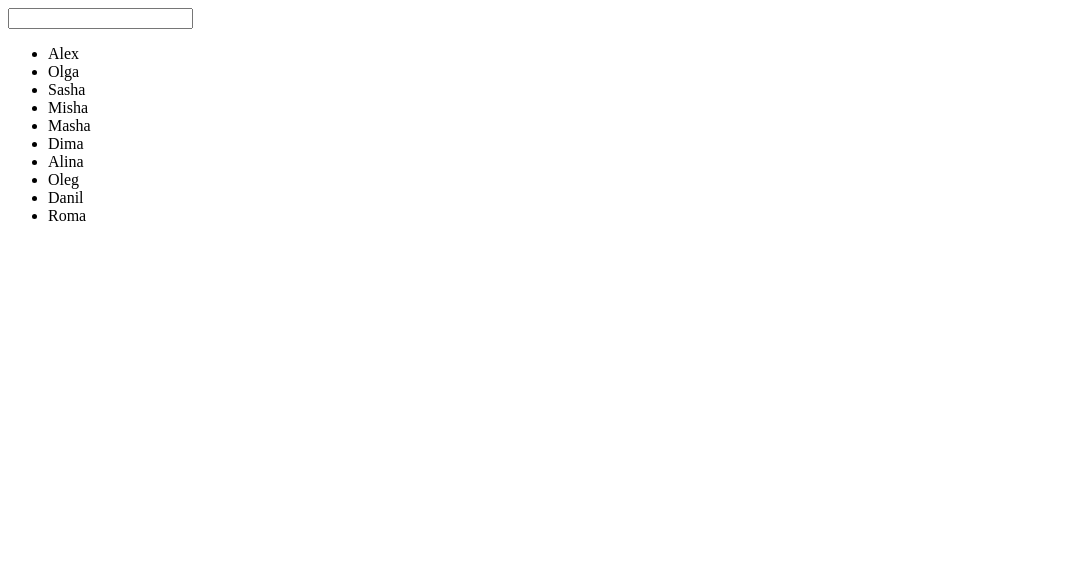
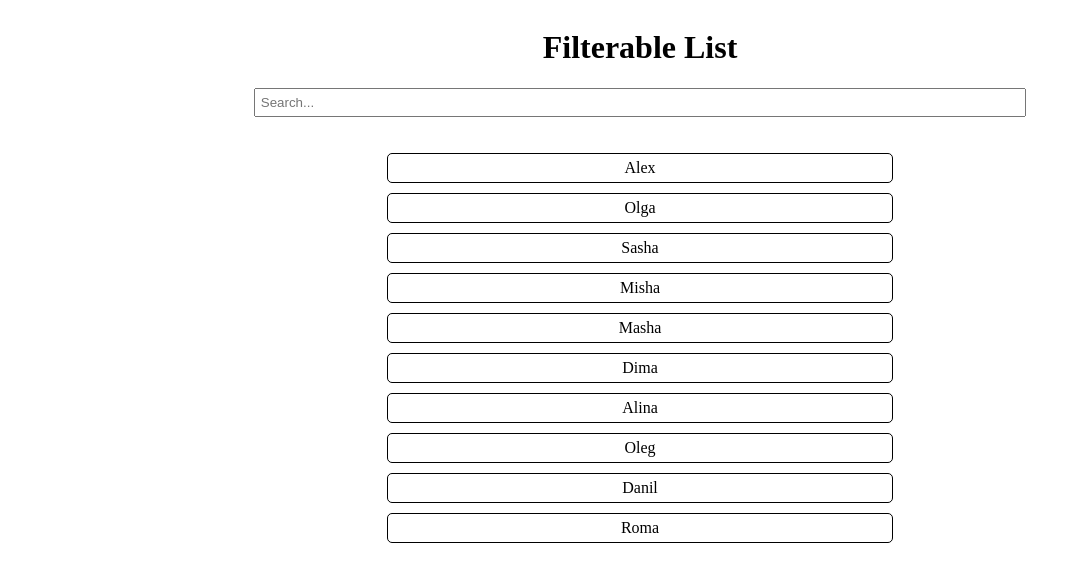
Before and after one commit to LVSTDVNCE/NeoflexSecondTask, a plain HTML site: page SearchAndFilter/index.html in a window 1280 px wide. Shown: the whole page, without its empty margins (0-1081 px from the left). Drawn offline with Linux system fonts and the light colour scheme.

Commit message:
search & filter done

```diff
--- a/SearchAndFilter/index.html
+++ b/SearchAndFilter/index.html
@@ -4,12 +4,14 @@
 <head>
   <meta charset="UTF-8">
   <meta name="viewport" content="width=device-width, initial-scale=1.0">
+  <link rel="stylesheet" href="./css/styles.css">
   <title>Search</title>
 </head>
 
 <body>
-  <main>
-    <input type="text" class="input" id="input">
+  <main class="main">
+    <h1 class="heading">Filterable List</h1>
+    <input type="text" class="input" placeholder="Search...">
     <ul class="list">
       <li>Alex</li>
       <li>Olga</li>
--- a/SearchAndFilter/scss/styles.scss
+++ b/SearchAndFilter/scss/styles.scss
@@ -0,0 +1,27 @@
+.main {
+	max-width: 1440px;
+	margin: 0 auto;
+	display: flex;
+	flex-direction: column;
+	align-items: center;
+
+	.input {
+		width: 60%;
+		padding: 5px;
+		margin-bottom: 20px;
+	}
+
+	.list {
+		width: 40%;
+		list-style-type: none;
+		text-align: center;
+		padding: 0;
+	}
+
+	.list li {
+		border: 1px solid black;
+		margin-bottom: 10px;
+		padding: 5px;
+		border-radius: 5px;
+	}
+}
```
Also changed, not shown: SearchAndFilter/css/styles.css (added), 1 other file.
